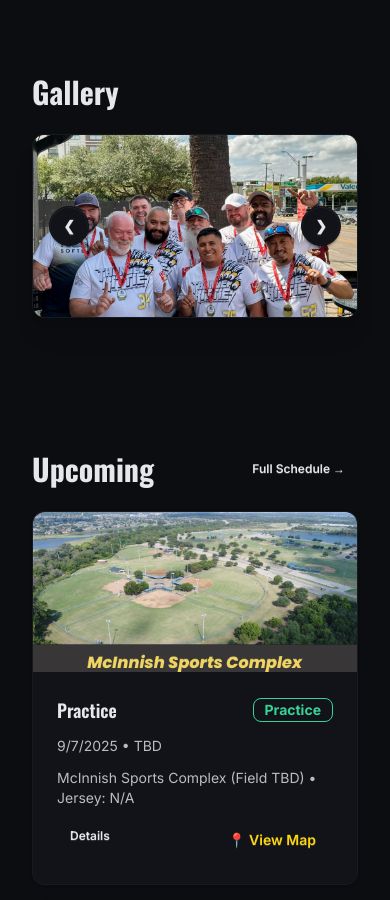
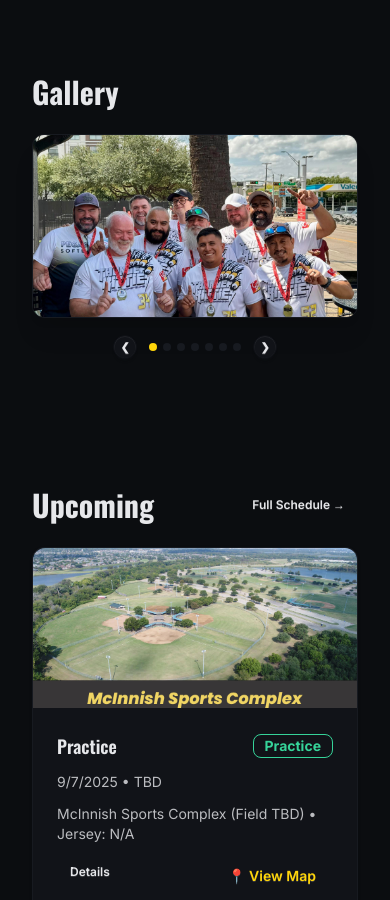
Before and after one commit to jdhawks2132/tk-next, a Next.js app: page / in a window 390 px wide. Shown: the part 1740-2640 px from the top of the page. Built offline with nearby package versions, Linux system fonts and the light colour scheme.

Commit message:
carousel tweak for mobile

```diff
--- a/src/components/Carousel.tsx
+++ b/src/components/Carousel.tsx
@@ -1,12 +1,13 @@
 'use client';
 
-import { useRef, useCallback } from 'react';
+import { useRef, useCallback, useState, useEffect } from 'react';
 import Image from 'next/image';
 import type { CarouselItem } from '@/types/carousel';
 
 export function Carousel({ items }: { items: CarouselItem[] }) {
 	const containerRef = useRef<HTMLDivElement | null>(null);
 	const slideRefs = useRef<(HTMLDivElement | null)[]>([]);
+	const [active, setActive] = useState(0);
 
 	const setSlideRef = useCallback((el: HTMLDivElement | null, i: number) => {
 		slideRefs.current[i] = el;
@@ -16,35 +17,51 @@ export function Carousel({ items }: { items: CarouselItem[] }) {
 		const container = containerRef.current;
 		const el = slideRefs.current[i];
 		if (!container || !el) return;
-
-		// Compute left offset relative to the container (works reliably on mobile)
 		const cbox = container.getBoundingClientRect();
 		const ebox = el.getBoundingClientRect();
 		const left = ebox.left - cbox.left + container.scrollLeft;
-
 		container.scrollTo({ left, behavior: 'smooth' });
+		setActive(i);
 	}, []);
 
+	// update active on manual swipe
+	useEffect(() => {
+		const container = containerRef.current;
+		if (!container) return;
+		const onScroll = () => {
+			// find slide whose center is closest to container center
+			const mid = container.scrollLeft + container.clientWidth / 2;
+			let best = 0;
+			let bestDist = Infinity;
+			slideRefs.current.forEach((el, i) => {
+				if (!el) return;
+				const left = el.offsetLeft + el.clientWidth / 2;
+				const dist = Math.abs(left - mid);
+				if (dist < bestDist) {
+					bestDist = dist;
+					best = i;
+				}
+			});
+			setActive(best);
+		};
+		container.addEventListener('scroll', onScroll, { passive: true });
+		return () => container.removeEventListener('scroll', onScroll);
+	}, []);
+
+	const prev = (i: number) => (i === 0 ? items.length - 1 : i - 1);
+	const next = (i: number) => (i === items.length - 1 ? 0 : i + 1);
+
 	return (
-		<div
-			ref={containerRef}
-			// Ensure the container itself scrolls horizontally on touch
-			className='carousel w-full overflow-x-auto scroll-smooth rounded-xl border border-base-300 shadow-xl
-                 snap-x snap-mandatory'
-			// optional: improve iOS momentum scrolling
-			style={{ WebkitOverflowScrolling: 'touch' }}>
-			{items.map((item, i) => {
-				const prev = i === 0 ? items.length - 1 : i - 1;
-				const next = i === items.length - 1 ? 0 : i + 1;
-
-				return (
+		<div className='w-full'>
+			{/* SLIDES */}
+			<div
+				ref={containerRef}
+				className='carousel w-full overflow-x-auto scroll-smooth rounded-xl border border-base-300 shadow-xl snap-x snap-mandatory'
+				style={{ WebkitOverflowScrolling: 'touch' }}>
+				{items.map((item, i) => (
 					<div
 						key={item.id}
 						ref={(el) => setSlideRef(el, i)}
-						// Important bits:
-						// - flex-none so slides don’t shrink
-						// - w-full so each slide takes full viewport width
-						// - snap-center for buttery paging on mobile
 						className='carousel-item relative w-full flex-none snap-center'>
 						<div className='relative w-full aspect-[16/9]'>
 							<Image
@@ -57,26 +74,60 @@ export function Carousel({ items }: { items: CarouselItem[] }) {
 							/>
 						</div>
 
-						{/* arrows as buttons so there’s no hash jump */}
-						<div className='absolute left-4 right-4 top-1/2 flex -translate-y-1/2 transform justify-between'>
+						{/* Desktop overlay arrows */}
+						<div className='absolute left-4 right-4 top-1/2 hidden -translate-y-1/2 transform justify-between md:flex'>
 							<button
 								type='button'
-								className='btn btn-circle'
-								onClick={() => scrollToIndex(prev)}
+								className='btn btn-circle btn-sm'
+								onClick={() => scrollToIndex(prev(i))}
 								aria-label='Previous slide'>
 								❮
 							</button>
 							<button
 								type='button'
-								className='btn btn-circle'
-								onClick={() => scrollToIndex(next)}
+								className='btn btn-circle btn-sm'
+								onClick={() => scrollToIndex(next(i))}
 								aria-label='Next slide'>
 								❯
 							</button>
 						</div>
 					</div>
-				);
-			})}
+				))}
+			</div>
+
+			{/* Mobile control bar (underneath) */}
+			<div className='mt-3 flex items-center justify-center gap-3 md:hidden'>
+				<button
+					type='button'
+					className='btn btn-circle btn-xs'
+					onClick={() => scrollToIndex(prev(active))}
+					aria-label='Previous slide'>
+					❮
+				</button>
+
+				{/* dots */}
+				<div className='flex items-center gap-1.5'>
+					{items.map((_, i) => (
+						<button
+							key={i}
+							type='button'
+							onClick={() => scrollToIndex(i)}
+							className={`h-2 w-2 rounded-full transition ${
+								i === active ? 'bg-primary' : 'bg-base-300'
+							}`}
+							aria-label={`Go to slide ${i + 1}`}
+						/>
+					))}
+				</div>
+
+				<button
+					type='button'
+					className='btn btn-circle btn-xs'
+					onClick={() => scrollToIndex(next(active))}
+					aria-label='Next slide'>
+					❯
+				</button>
+			</div>
 		</div>
 	);
 }
```
